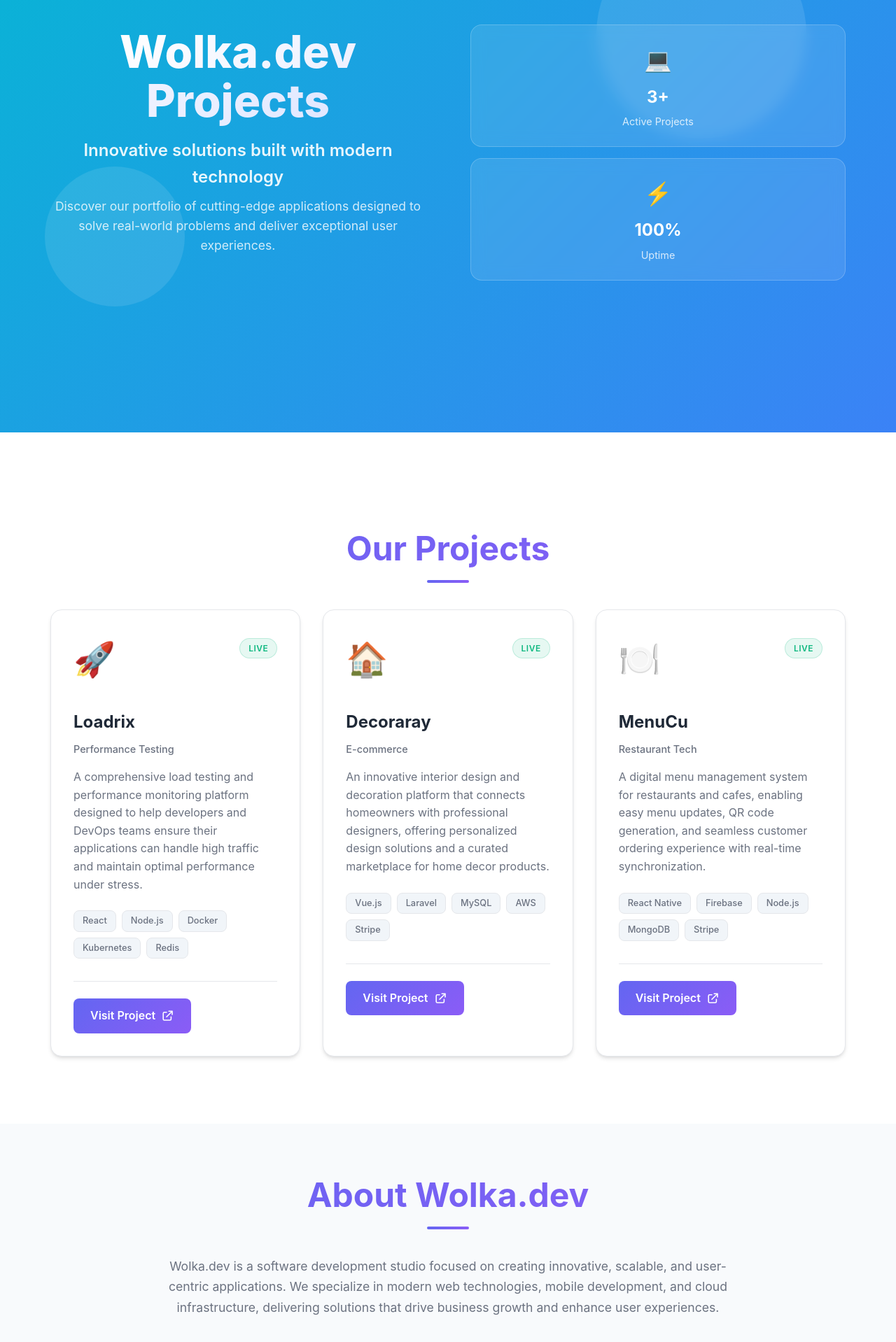
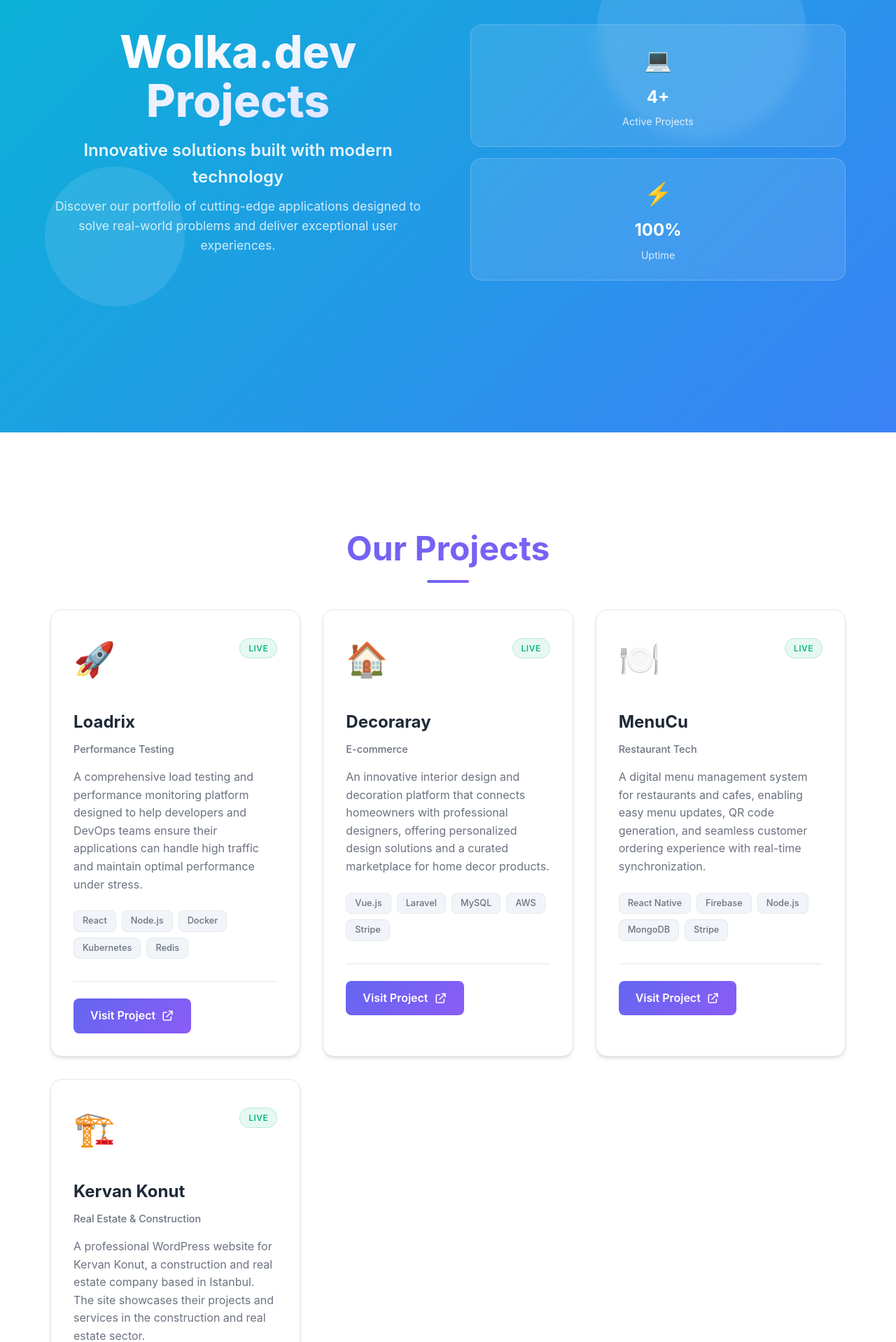
Before and after one commit to wolka-dev/ui, a React (Create React App) app: page /projects in a window 1280 px wide. Shown: the part 182-2100 px from the top of the page at 70% size. Built offline with nearby package versions, Linux system fonts and the light colour scheme.

Commit message:
added new project

```diff
--- a/src/components/Projects.js
+++ b/src/components/Projects.js
@@ -42,6 +42,17 @@ const Projects = () => {
       status: "Live",
       image: "🍽️",
     },
+    {
+      id: 4,
+      name: "Kervan Konut",
+      url: "https://kervankonut.com.tr",
+      description:
+        "A professional WordPress website for Kervan Konut, a construction and real estate company based in Istanbul. The site showcases their projects and services in the construction and real estate sector.",
+      technologies: ["WordPress", "PHP", "MySQL", "CSS", "JavaScript"],
+      category: "Real Estate & Construction",
+      status: "Live",
+      image: "🏗️",
+    },
   ];
 
   return (
@@ -65,7 +76,7 @@ const Projects = () => {
           <div className="hero-visual">
             <div className="floating-card">
               <div className="card-icon">💻</div>
-              <h3>3+</h3>
+              <h3>4+</h3>
               <p>Active Projects</p>
             </div>
             <div className="floating-card">
```
